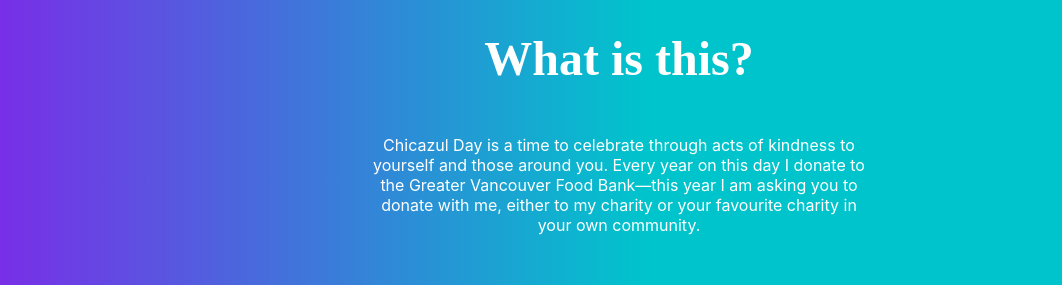
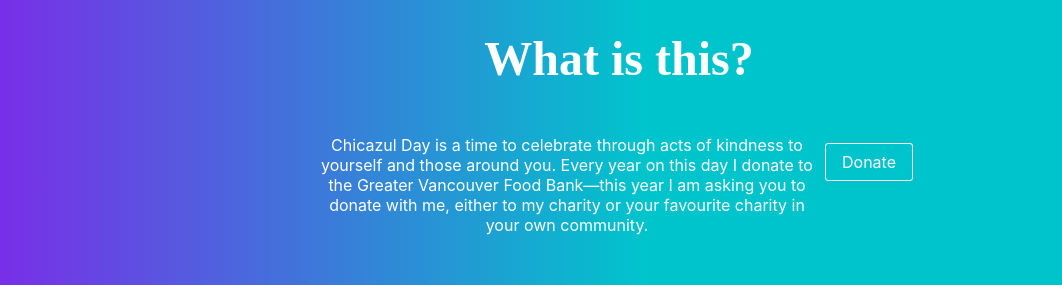
Before and after one commit to sfarqu/chicazulday, a React (Create React App) app: page / in a window 1280 px wide. Shown: the part 840-1125 px from the top of the page, without its empty margins (21-1083 px from the left). Built offline with nearby package versions, Linux system fonts and the light colour scheme; a web font is replaced by a local one.

Commit message:
Add donate link

```diff
--- a/src/App.js
+++ b/src/App.js
@@ -24,6 +24,7 @@
                 <p className={"textBlock"}>Chicazul Day is a time to celebrate through acts of kindness to yourself and those around you.
                     Every year on this day I donate to the Greater Vancouver Food Bank—this year I am asking you to donate with me,
                     either to my charity or your favourite charity in your own community.</p>
+                <p className={"list"}><span className={"item"}><a href={"https://donate.tiltify.com/@chicazul/chicazul-day"}>Donate</a></span></p>
             </div>
 
             <h1>Special Guests</h1>
```
